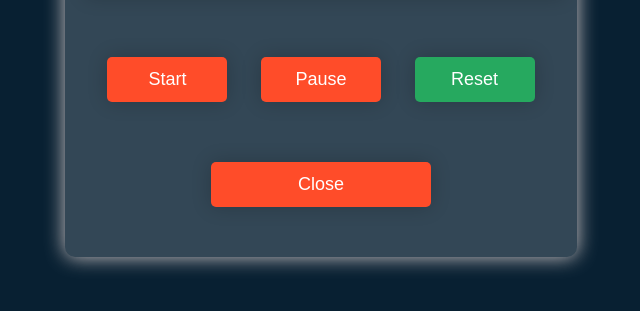
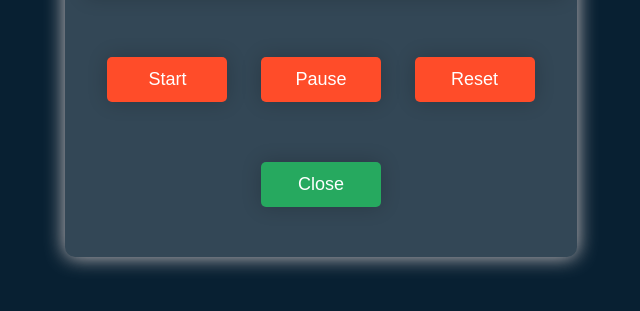
Before and after one commit to jahidbro1/watch-combo, a plain HTML site: page stop-watch.html in a window 1280 px wide. Shown: the part 335-646 px from the top of the page, without its empty margins (319-959 px from the left). Drawn offline with Linux system fonts and the light colour scheme.

Commit message:
Update style1.css

```diff
--- a/style1.css
+++ b/style1.css
@@ -65,9 +65,9 @@ body{
 /* .buttons button:nth-last-child(2){
     background-color: #974848;
 } */
-.buttons button:nth-last-child(1){
+/* .buttons button:nth-last-child(1){
     background-color: #26a95f;
-}
+} */
 
 .btns{
     width: 90%;
@@ -77,9 +77,9 @@ body{
 }
 
 .btns .btn2{
-    width: 220px;
+    width: 120px;
     height: 45px;
-    background-color: #FF4C29;
+    background-color: #26a95f;
     color: #fff;
     border: none;
     font-family: 'poppins', sans-serif;
```
